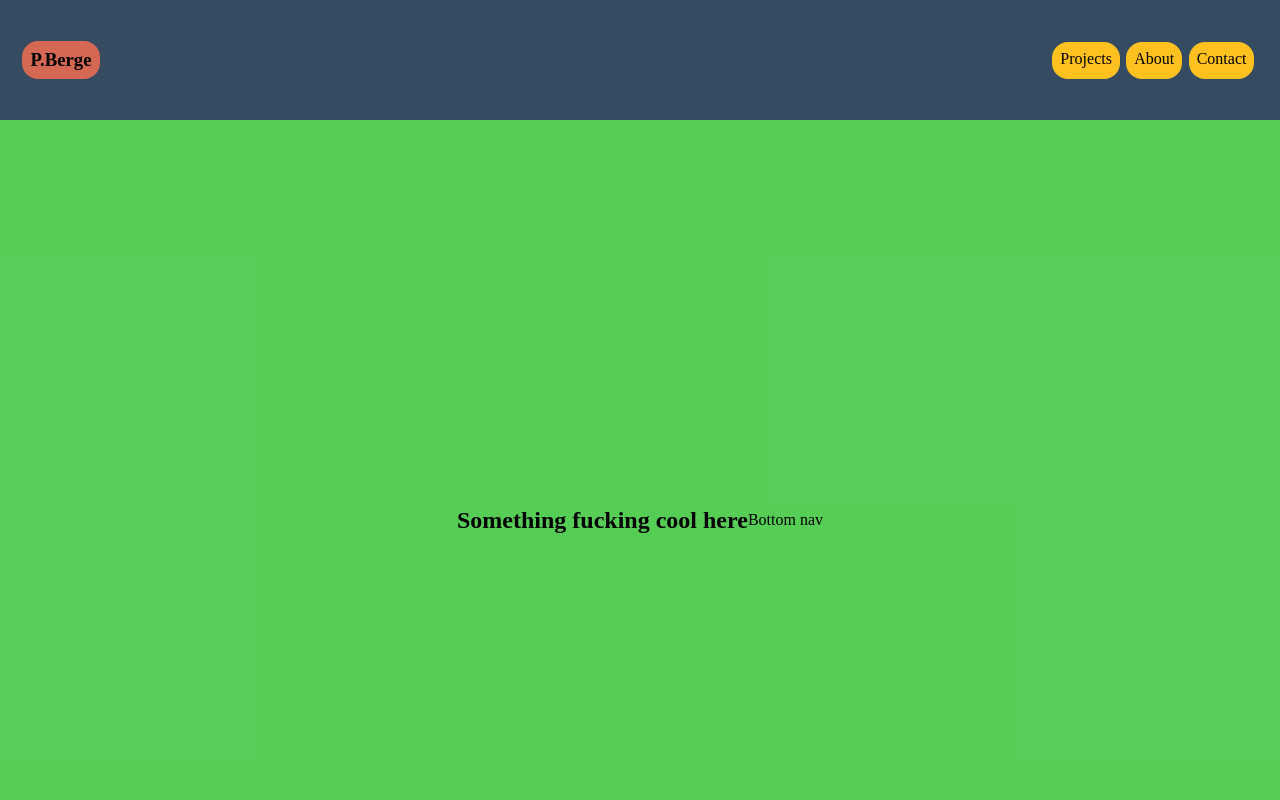
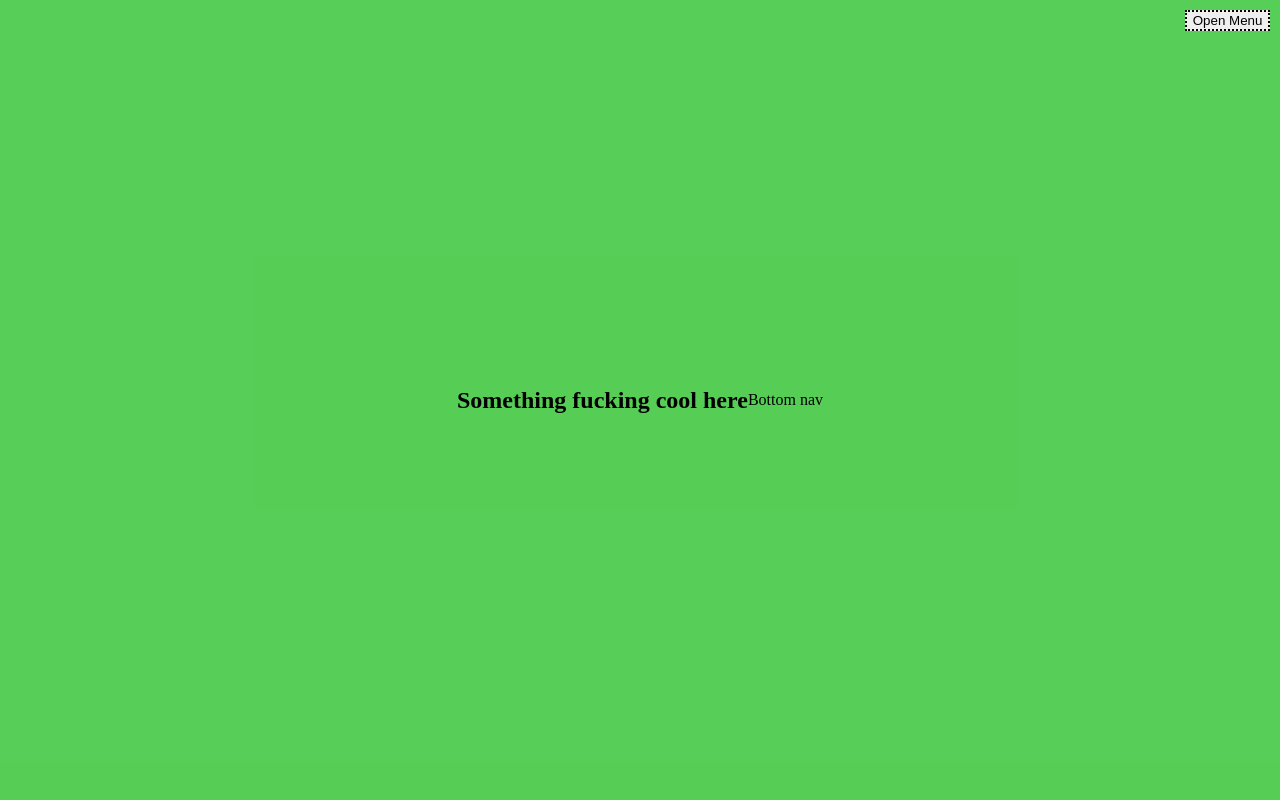
Before and after one commit to bergeper/ReactPorfolio, a React (Vite) app: page / in a window 1280 px wide. Shown: the top 800 px of the page. Built offline with nearby package versions, Linux system fonts and the light colour scheme.

Commit message:
(feat): menu added

```diff
--- a/src/components/Navigation/Navigation.scss
+++ b/src/components/Navigation/Navigation.scss
@@ -1,25 +1,43 @@
 @use '../../styles/variables' as v;
 @use '../../styles/mixins';
 
-.navbar {
-  display: flex;
-  justify-content: space-between;
-  background-color: v.$navbarprimary;
-  padding: 1.4rem;
-  &__title {
-    padding: 0.5rem;
-    background-color: #d46853;
-    border-radius: 1rem;
+.closed--menu {
+  position: fixed;
+  top: 0.6rem;
+  right: 0.6rem;
+  border: 0.15rem dotted black;
+  &:hover {
+    background-color: yellow;
   }
-  &__menu {
+}
+
+.open--menu {
+  position: fixed;
+  top: 0.6rem;
+  right: 0.6rem;
+  border: 0.15rem dotted black;
+  background-color: #e8e2a9;
+  &:hover {
+    background-color: yellow;
+  }
+}
+
+.menu {
+  position: fixed;
+  top: 40px;
+  right: 10px;
+  &__list {
     display: flex;
-    justify-content: space-around;
+    flex-direction: column;
     &--item {
-      background-color: #ffc120;
-      border-radius: 1rem;
+      border: 0.15rem dotted black;
+      background-color: #e8e2a9;
       padding: 0.5rem;
       margin: 0.2rem;
       list-style-type: none;
+      &:hover {
+        background-color: yellow;
+      }
     }
     &--link {
       text-decoration: none;
--- a/src/components/Navigation/Navigation.tsx
+++ b/src/components/Navigation/Navigation.tsx
@@ -1,26 +1,56 @@
+import { useState } from 'react';
 import './Navigation.scss';
 
 export const Navigation = () => {
+  const [toggleMenu, setToggleMenu] = useState(false);
+  const [menuOpen, setMenuOpen] = useState(false);
+
+  const showMenu = () => {
+    if (toggleMenu === true) {
+      setMenuOpen(false);
+      setToggleMenu(false);
+    } else {
+      setMenuOpen(true);
+      setToggleMenu(true);
+    }
+  };
+
   return (
-    <nav className='navbar'>
-      <h3 className='navbar__title'>P.Berge</h3>
-      <ul className='navbar__menu'>
-        <li className='navbar__menu--item'>
-          <a className='navbar__menu--link' href='#projects'>
+    <>
+      <button
+        onClick={showMenu}
+        className={menuOpen ? 'open--menu' : 'closed--menu'}
+      >
+        {menuOpen ? 'Close Menu' : 'Open Menu'}
+      </button>
+      <nav className='menu'>
+        {toggleMenu ? (
+          <ul className='menu__list'>
+            <li className='menu__list--item'>
+              <a className='menu__list--link' href='#hero'>
+                Home
+              </a>
+            </li>
+            <li className='menu__list--item'>
+              <a className='menu__list--link' href='#projects'>
                 Projects
               </a>
             </li>
-        <li className='navbar__menu--item'>
-          <a className='navbar__menu--link' href='#projects'>
+            <li className='menu__list--item'>
+              <a className='menu__list--link' href='#about'>
                 About
               </a>
             </li>
-        <li className='navbar__menu--item'>
-          <a className='navbar__menu--link' href='#projects'>
+            <li className='menu__list--item'>
+              <a className='menu__list--link' href='#contact'>
                 Contact
               </a>
             </li>
           </ul>
+        ) : (
+          ' '
+        )}
       </nav>
+    </>
   );
 };
```
Lines whose indentation alone changed are shown as unchanged.
